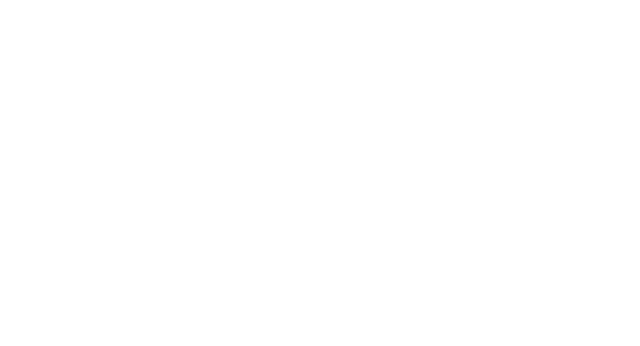
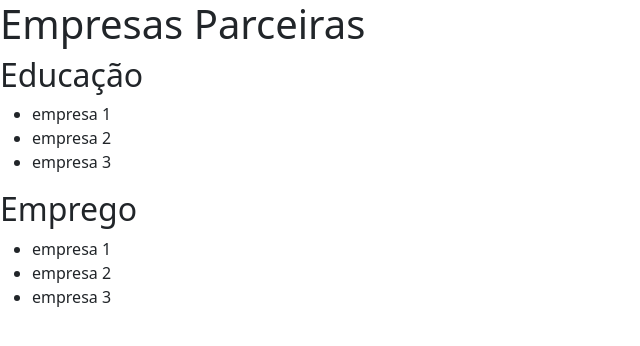
Before and after one commit to FelixMembrive/desafio-final-gama-academy-gr2, a React (Vite) app: page /parceiros in a window 1280 px wide. Before the commit this address had no page. Shown: the top 346 px of the page, without its empty margins (0-640 px from the left). Built offline with nearby package versions, Linux system fonts and the light colour scheme.

Commit message:
added pages and routes

```diff
--- a/src/Routes.tsx
+++ b/src/Routes.tsx
@@ -1,5 +1,11 @@
 import { Routes, Route, Link } from "react-router-dom";
 import Home from "./pages/Home"
+import Sobre from './pages/Sobre'
+import Parceiros from './pages/Parceiros'
+import Ajuda from './pages/Ajuda'
+import Vagas from './pages/Vagas'
+import Profissionais from './pages/Profissionais'
+import Perfil from './pages/Perfil'
 
 
 
@@ -7,6 +13,12 @@ export default function RoutesComponent() {
   return (
       <Routes>
         <Route path="" element={<Home />} />
+        <Route path="/sobre" element={<Sobre />} />
+        <Route path="/parceiros" element={<Parceiros />} />
+        <Route path="/ajuda" element={<Ajuda />} />
+        <Route path="/vagas" element={<Vagas />} />
+        <Route path="/profissionais" element={<Profissionais />} />
+        <Route path="/perfil" element={<Perfil />} />
       </Routes>
   );
 }
--- /dev/null
+++ b/src/pages/Ajuda/index.tsx
@@ -0,0 +1,15 @@
+export default function Ajuda() {
+    return (
+      <>
+        <h1>Ajuda</h1>
+        <h2>Contato</h2>
+        <h2>FAQ</h2>
+        <ul>
+            <li>pergunta 1</li>
+            <li>pergunta 2</li>
+            <li>pergunta 3</li>
+            <li>pergunta 4</li>
+        </ul>
+      </>
+    );
+  }
--- a/src/pages/Home/index.tsx
+++ b/src/pages/Home/index.tsx
@@ -1,11 +1,18 @@
 import Button from "react-bootstrap/Button";
 import ModalBS from "../../componentes/ModalBS/ModalBS";
 import AlertBS from "../../componentes/TesteBS/AlertBS";
+import { Link } from "react-router-dom";
 
 export default function Home() {
   return (
     <>
       <h1>DESAFIO FINAL</h1>
+      <Link to="/sobre"></Link>
+      <Link to="/parceiros"></Link>
+      <Link to="/ajuda"></Link>
+      <Link to="/profissionais"></Link>
+      <Link to="/vagas"></Link>
+      <Link to="/perfil"></Link>
       <Button>Botão BS TESTE</Button>
       <AlertBS />
       <ModalBS />
--- /dev/null
+++ b/src/pages/Parceiros/index.tsx
@@ -0,0 +1,19 @@
+export default function Sobre() {
+    return (
+      <>
+        <h1>Empresas Parceiras</h1>
+        <h2>Educação</h2>
+        <ul>
+            <li>empresa 1</li>
+            <li>empresa 2</li>
+            <li>empresa 3</li>
+        </ul>
+        <h2>Emprego</h2>
+        <ul>
+            <li>empresa 1</li>
+            <li>empresa 2</li>
+            <li>empresa 3</li>
+        </ul>
+      </>
+    );
+  }
--- /dev/null
+++ b/src/pages/Perfil/index.tsx
@@ -0,0 +1,7 @@
+export default function Perfil() {
+    return (
+      <>
+        <h1>PERFIL</h1>
+      </>
+    );
+  }
--- /dev/null
+++ b/src/pages/Profissionais/index.tsx
@@ -0,0 +1,7 @@
+export default function Profissionais() {
+  return (
+    <>
+      <h1>PESQUISA DE PROFISSIONAIS</h1>
+    </>
+  );
+}
--- /dev/null
+++ b/src/pages/Sobre/index.tsx
@@ -0,0 +1,10 @@
+import { Link } from "react-router-dom";
+
+export default function Sobre() {
+    return (
+      <>
+        <h1>Sobre nós</h1>
+        <Link to='/parceiros'>Empresas parceiras</Link>
+      </>
+    );
+  }
--- /dev/null
+++ b/src/pages/Vagas/index.tsx
@@ -0,0 +1,7 @@
+export default function Vagas() {
+    return (
+      <>
+        <h1>PESQUISA DE VAGAS</h1>
+      </>
+    );
+  }
```
